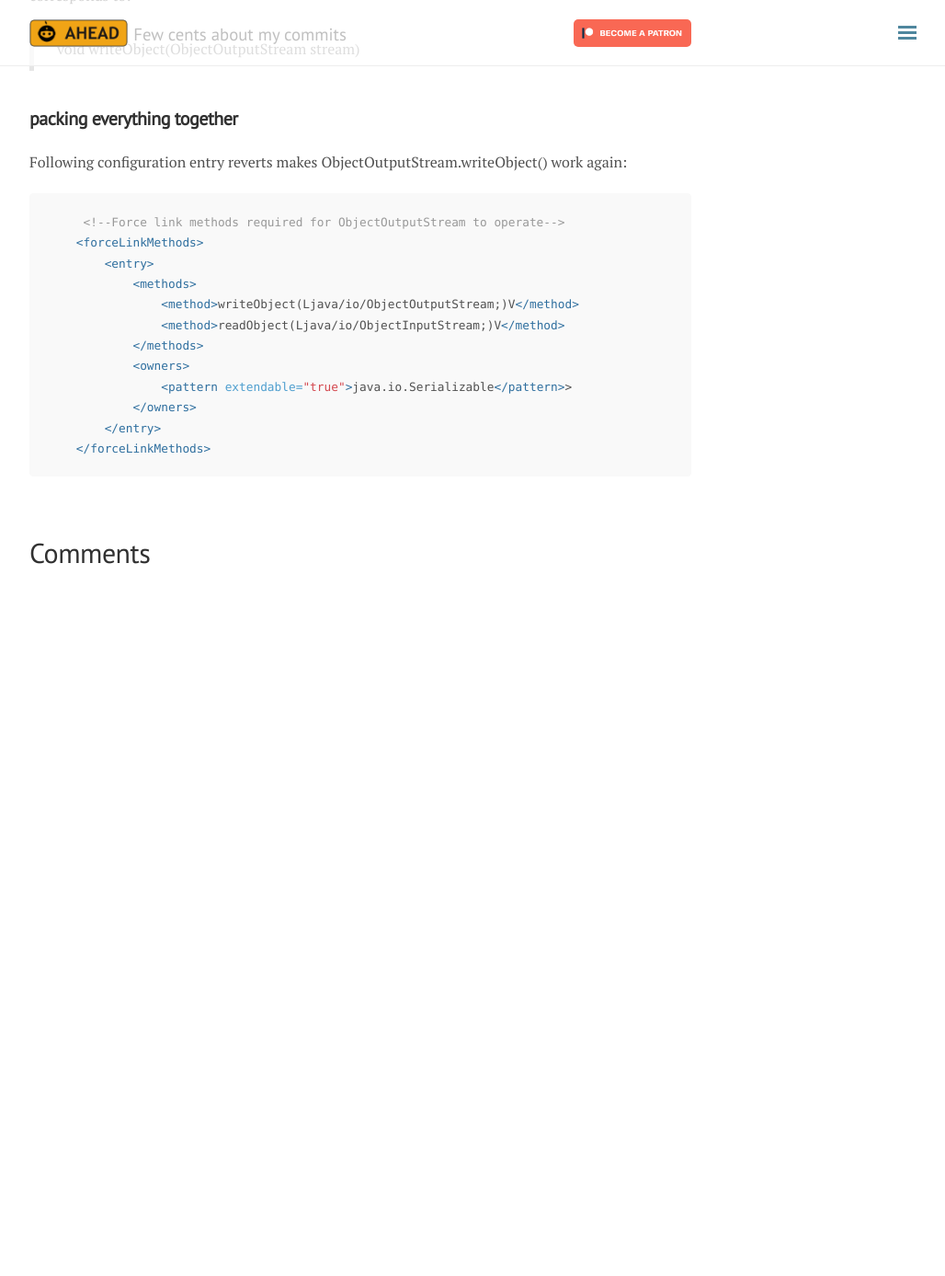
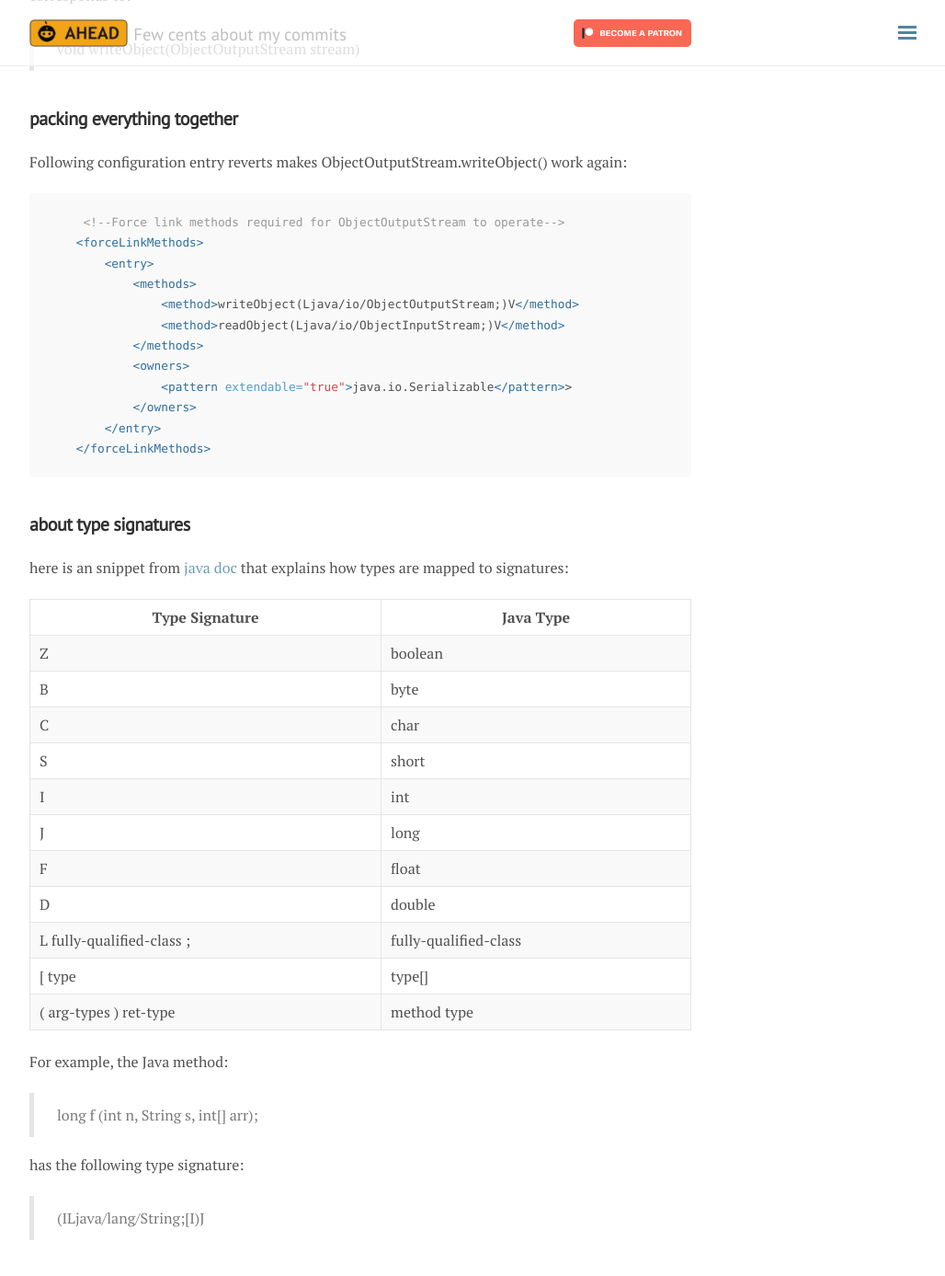
Before and after one commit to dkimitsa/dkimitsa.github.io, a Jekyll site: the page built from _posts/2018-08-27-aggressive-treeshaker-workarounds.md, in a window 1280 px wide and 1400 px high, scrolled down 2511 px. Shown: the top 1387 px of the window at 92% size, without its empty margins (248-1276 px from the left). Built offline with Jekyll 4.4.1, drawn with Linux system fonts in a browser that asks for light colours; nearby versions of some CDN libraries; comment, search, counter and statistics services are not loaded; before the commit the page ends 3141 px from its top, so only the background shows below that.

Commit message:
added signature help section

````diff
--- a/_posts/2018-08-27-aggressive-treeshaker-workarounds.md
+++ b/_posts/2018-08-27-aggressive-treeshaker-workarounds.md
@@ -96,3 +96,26 @@ Following configuration entry reverts makes ObjectOutputStream.writeObject() wor
         </entry>
     </forceLinkMethods>
 ```
+
+## about type signatures
+here is an snippet from [java doc](https://docs.oracle.com/javase/7/docs/technotes/guides/jni/spec/types.html#wp276) that explains how types are mapped to signatures:
+
+Type Signature | Java Type
+--------------- | ----------
+Z | boolean
+B | byte
+C | char
+S | short
+I | int
+J | long
+F | float
+D | double
+L fully-qualified-class ; | fully-qualified-class
+[ type | type[]
+( arg-types ) ret-type | method type
+
+For example, the Java method:
+>long f (int n, String s, int[] arr);
+
+has the following type signature:
+>(ILjava/lang/String;[I)J
````
